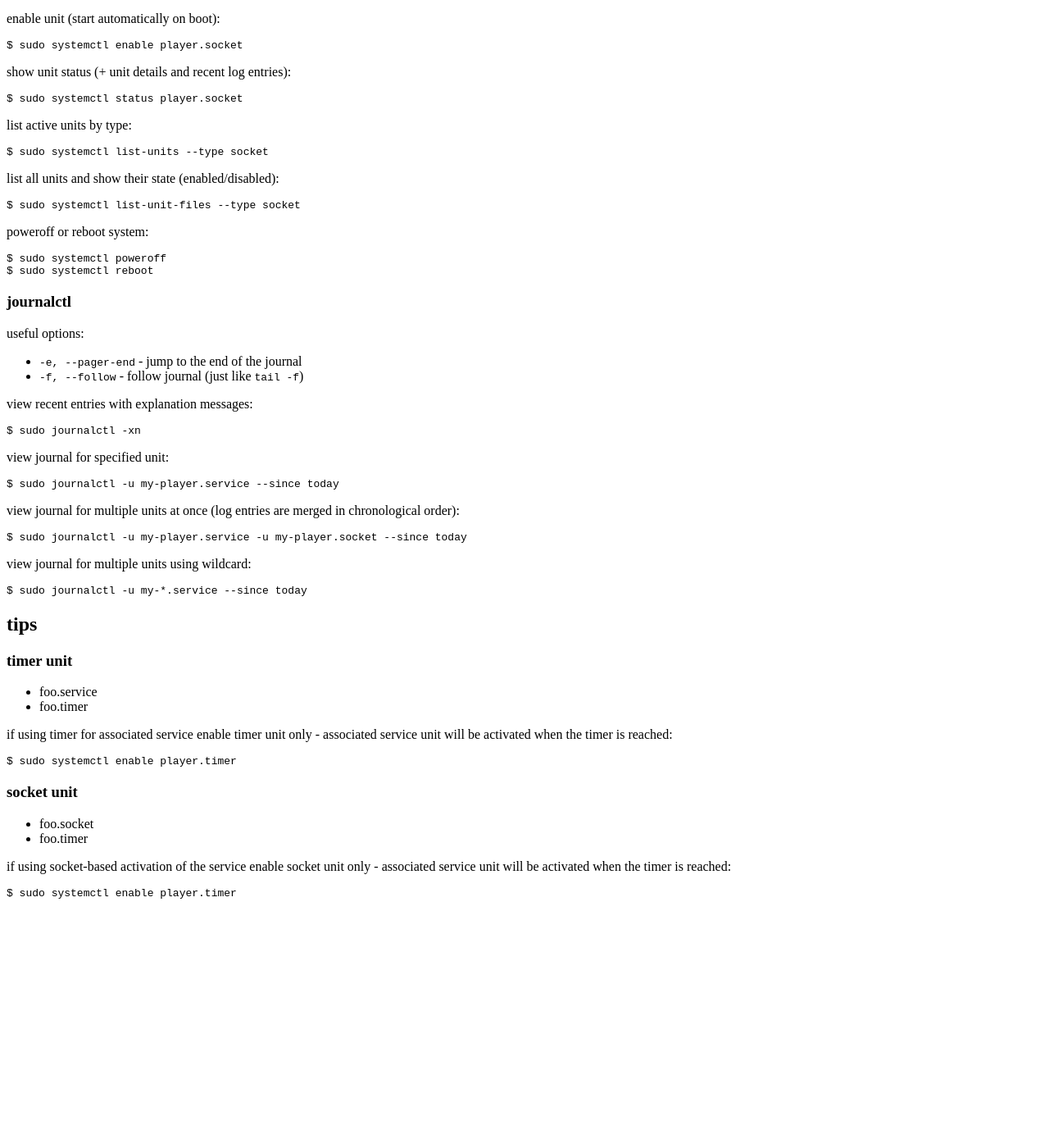
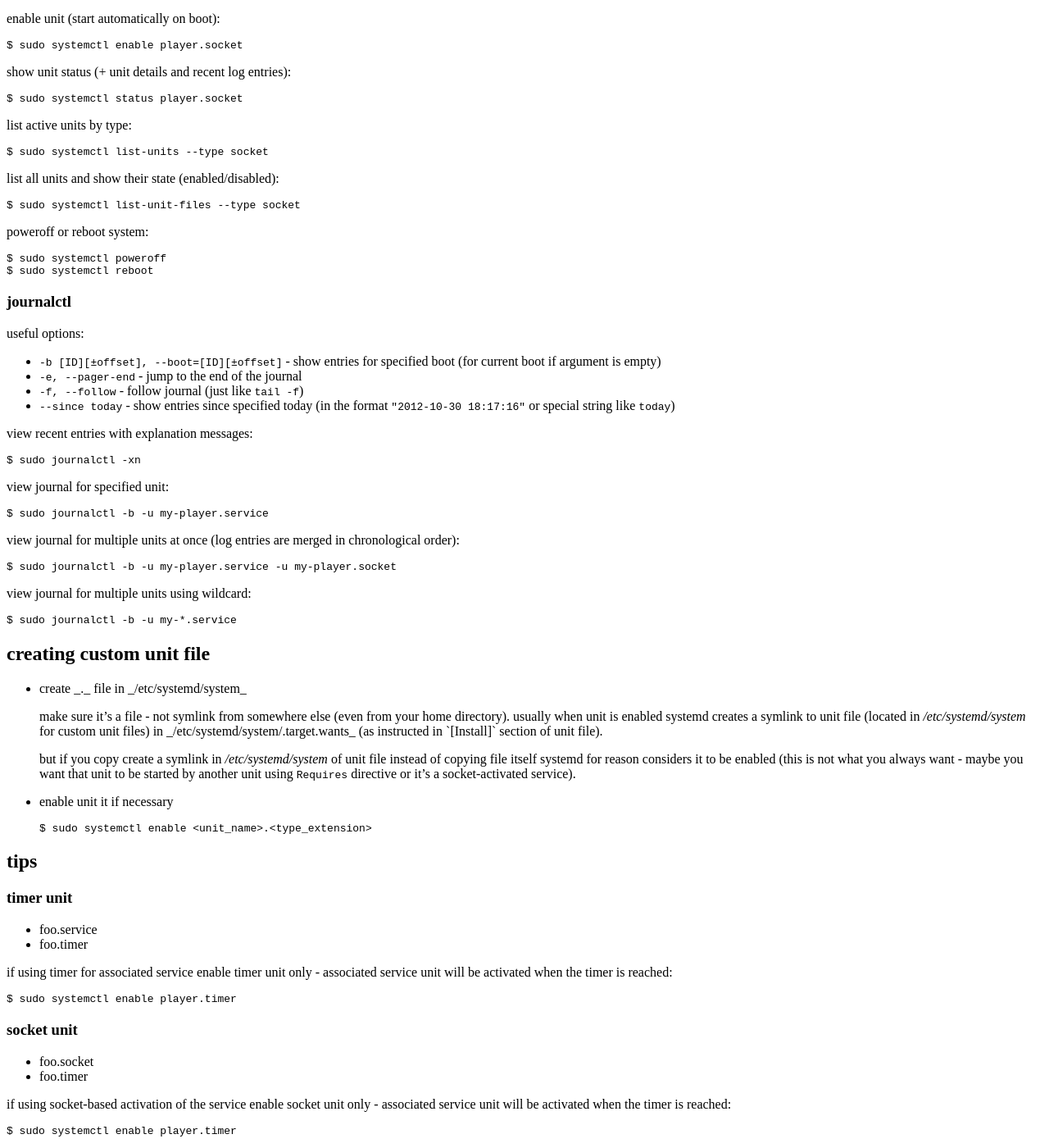
Before and after one commit to tap349/tap349.github.io, a Jekyll site: the page built from _posts/2017-05-02-systemd.md, in a window 1280 px wide and 1400 px high, scrolled down 453 px. Shown: the whole window at 82% size. Built offline with Jekyll 4.4.1, drawn with Linux system fonts in a browser that asks for light colours; before the commit the page ends 1563 px from its top, so only the background shows below that.

Commit message:
update 2017-05-02_13:19:39

````diff
--- a/_posts/2017-05-02-systemd.md
+++ b/_posts/2017-05-02-systemd.md
@@ -60,8 +60,12 @@ $ sudo systemctl reboot
 
 useful options:
 
+- `-b [ID][±offset], --boot=[ID][±offset]` - show entries for specified boot
+  (for current boot if argument is empty)
 - `-e, --pager-end` - jump to the end of the journal
 - `-f, --follow` - follow journal (just like `tail -f`)
+- `--since today` - show entries since specified today
+  (in the format `"2012-10-30 18:17:16"` or special string like `today`)
 
 view recent entries with explanation messages:
 
@@ -72,21 +76,43 @@ $ sudo journalctl -xn
 view journal for specified unit:
 
 ```sh
-$ sudo journalctl -u my-player.service --since today
+$ sudo journalctl -b -u my-player.service
 ```
 
 view journal for multiple units at once
 (log entries are merged in chronological order):
 
 ```sh
-$ sudo journalctl -u my-player.service -u my-player.socket --since today
+$ sudo journalctl -b -u my-player.service -u my-player.socket
 ```
 
 view journal for multiple units using wildcard:
 
 ```sh
-$ sudo journalctl -u my-*.service --since today
+$ sudo journalctl -b -u my-*.service
 ```
+
+## creating custom unit file
+
+- create _<unit_name>.<type_extension>_ file in _/etc/systemd/system_
+
+  make sure it's a file - not symlink from somewhere else (even from your
+  home directory). usually when unit is enabled systemd creates a symlink
+  to unit file (located in _/etc/systemd/system_ for custom unit files)
+  in _/etc/systemd/system/<some_target>.target.wants_ (as instructed in
+  `[Install]` section of unit file).
+
+  but if you copy create a symlink in _/etc/systemd/system_ of unit file
+  instead of copying file itself systemd for reason considers it to be
+  enabled (this is not what you always want - maybe you want that unit
+  to be started by another unit using `Requires` directive or it's a
+  socket-activated service).
+
+- enable unit it if necessary
+
+  ```sh
+  $ sudo systemctl enable <unit_name>.<type_extension>
+  ```
 
 ## tips
 
````
